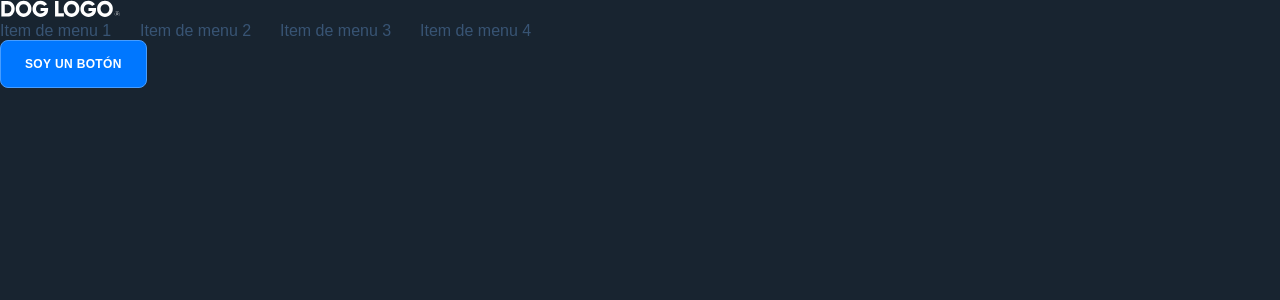
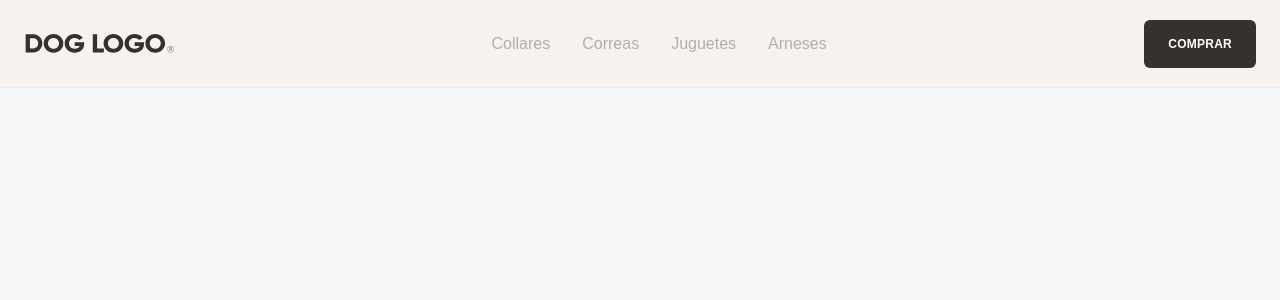
Before and after one commit to roddsolis/dog-ecommerce, a React (Create React App) app: page / in a window 1280 px wide. Shown: the top 300 px of the page. Built offline with nearby package versions, Linux system fonts and the light colour scheme.

Commit message:
se incluyeron las cambios considerados en la devolucion de la entrega

```diff
--- a/public/index.html
+++ b/public/index.html
@@ -31,7 +31,7 @@
     <noscript>You need to enable JavaScript to run this app.</noscript>
     <div id="root">
 
-      <header id="menu"></header>
+
 
     </div>
 
--- a/src/App.js
+++ b/src/App.js
@@ -1,13 +1,10 @@
+import './Componentes/styles/style.css'
+import NavBar from './Componentes/NavBar'
 
-import NavBar from "./Componentes/NavBar"
-import "./style.css"
 
-function App () {
-    return <>
-    <NavBar />
-    </>
+const App = () => {
+    return( <NavBar/> )
 }
 
 
-
 export default App
--- /dev/null
+++ b/src/Componentes/Button.js
@@ -0,0 +1,10 @@
+import './styles/button.css'
+
+function Button ()  {
+    return(
+        <button>comprar</button>
+    )
+}
+
+
+export default Button
--- a/src/Componentes/NavBar.js
+++ b/src/Componentes/NavBar.js
@@ -1,18 +1,20 @@
 import Logo from '../img/doglogo.svg'
+import Button from './Button'
+import './styles/navbar.css'
 
 
 const NavBar = () => {
     return(
-            <>
-            <img src={Logo} width="120px" alt="logo" />
-            <ul>
-                <li><a href="http://">Item de menu 1</a></li>
-                <li><a href="http://">Item de menu 2</a></li>
-                <li><a href="http://">Item de menu 3</a></li>
-                <li><a href="http://">Item de menu 4</a></li>
-            </ul>
-            <button>Soy un botón</button>
-            </>
+        <header>
+            <img src={Logo} width="150px" alt="logo" />
+            <nav>
+                <a href="http://">Collares</a>
+                <a href="http://">Correas</a>
+                <a href="http://">Juguetes</a>
+                <a href="http://">Arneses</a>
+            </nav>
+            <Button/>
+        </header>
 
     )
 }
--- /dev/null
+++ b/src/Componentes/styles/button.css
@@ -0,0 +1,27 @@
+
+button{
+
+    height: 48px;
+    padding: 16px 24px;
+    background-color: #34312e;
+    color: rgb(255, 255, 255);
+    border-radius: 6px;
+    border: none;
+    font-family: 'DM Sans', sans-serif;
+    font-weight: 600;
+    font-size: 12px;
+    transition: 0.2s;
+    shape-rendering:geometricPrecision;
+    text-rendering: optimizeLegibility;
+    display: flex;
+    justify-content: center;
+    align-items: center;
+    text-transform: uppercase;
+    letter-spacing: 0.02em;
+}
+
+button:hover{
+    background-color: #181716;
+
+
+}
--- /dev/null
+++ b/src/Componentes/styles/navbar.css
@@ -0,0 +1,31 @@
+header{
+    background-color: #f7f1ef;
+    width: 100%;
+    height: 88px;
+    display: flex;
+    align-items: center;
+    justify-content: space-between;
+    padding: 8px 24px;
+    border-bottom: 1px solid #f3e9e6;
+    font-family: 'DM Sans', sans-serif;
+    /* box-shadow: 0px 30px 60px -20px #e6e1df; */
+}
+
+nav{
+
+    width: max-content;
+    display: flex;
+    justify-content: center;
+    align-items: center;
+}
+a{
+    text-decoration:none;
+    color:  #b3aead;
+    padding: 0px 16px;
+    transition: 0.2s ease-in-out;
+}
+a:hover{
+    text-decoration:none;
+    color:#34312e;
+    transition: 0.2s ease-in-out;
+}
--- /dev/null
+++ b/src/Componentes/styles/style.css
@@ -0,0 +1,11 @@
+*{
+    margin: 0;
+    padding: 0;
+    box-sizing: border-box;
+}
+
+@import url('https://fonts.googleapis.com/css2?family=DM+Sans:wght@400;500;700&display=swap');
+
+body{
+    background-color: #f4f6f8;
+}
--- a/src/index.js
+++ b/src/index.js
@@ -1,5 +1,4 @@
 import React from "react"
-
 import ReactDOM from "react-dom"
 
 import App from "./App.js"
--- a/src/style.css
+++ /dev/null
@@ -1,71 +0,0 @@
-*{
-    margin: 0;
-    padding: 0;
-    box-sizing: border-box;
-}
-
-@import url('https://fonts.googleapis.com/css2?family=DM+Sans:wght@400;500;700&display=swap');
-
-body{
-    background-color: #182430;
-}
-
-header{
-    background-color: #182430;
-    width: 100%;
-    height: 88px;
-    display: flex;
-    align-items: center;
-    justify-content: space-between;
-    padding: 8px 24px;
-    border-bottom: 1px solid #203041;
-    box-shadow: 0px 10px 60px #0e161f;
-
-}
-
-
-
-ul, li {
-    display: grid;
-    grid-template-columns: 140px 140px 140px 140px;
-    column-gap: 0px;
-    font-family: 'DM Sans', sans-serif;
-
-
-}
-
-a{
-    text-decoration:none;
-    color:  #385474;
-}
-a:hover{
-    text-decoration:none;
-    color:#00d9ff;
-}
-
-button{
-
-    height: 48px;
-    padding: 16px 24px;
-    background-color:  #0077ff;
-    color: rgb(255, 255, 255);
-    border-radius: 8px;
-    border: 1px solid #479dff;
-    font-family: 'DM Sans', sans-serif;
-    font-weight: 600;
-    font-size: 12px;
-    transition: 0.5s;
-    shape-rendering:geometricPrecision;
-    text-rendering: optimizeLegibility;
-    display: flex;
-    justify-content: center;
-    align-items: center;
-    text-transform: uppercase;
-    letter-spacing: 0.03em;
-}
-
-button:hover{
-    background-color: #00d9ff;
-    box-shadow: 0px 10px 30px -10px #00d9ff7a;
-    border: 1px solid #41e3ff;
-}
```
Also changed, not shown: src/img/doglogo.svg, 1 other file (tests, documents, lock files or other folders).
